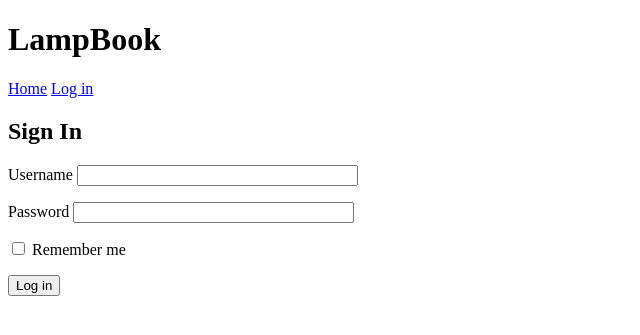
After one commit to laamp/LampBook, a Flask app: page /login in a window 1280 px wide. The commit adds this page. Shown: the top 335 px of the page, without its empty margins (0-640 px from the left). Run offline with Flask 2, Linux system fonts and the light colour scheme.

Commit message:
Finish web forms portion

```diff
--- a/app/__init__.py
+++ b/app/__init__.py
@@ -1,5 +1,7 @@
 from flask import Flask
+from config import Config
 
 app = Flask(__name__)
+app.config.from_object(Config)
 
 from app import routes
--- /dev/null
+++ b/app/forms.py
@@ -0,0 +1,10 @@
+from flask_wtf import FlaskForm
+from wtforms import StringField, PasswordField, BooleanField, SubmitField
+from wtforms.validators import DataRequired
+
+
+class LoginForm(FlaskForm):
+    username = StringField("Username", validators=[DataRequired()])
+    password = PasswordField("Password", validators=[DataRequired()])
+    remember_me = BooleanField("Remember me")
+    submit = SubmitField("Log in")
--- a/app/routes.py
+++ b/app/routes.py
@@ -1,20 +1,28 @@
-from flask import render_template
+from flask import render_template, flash, redirect, url_for
 from app import app
+from app.forms import LoginForm
 
 
-@app.route('/')
-@app.route('/index')
+@app.route("/")
+@app.route("/index")
 def index():
-    user = {'username': 'Lance'}
+    user = {"username": "Lance"}
     posts = [
-        {
-            'author': {'username': 'Lance'},
-            'body': 'Tight, tight, tight.'
-        },
-        {
-            'author': {'username': 'Slippy'},
-            'body': 'Bwop, bwop, BWAHHP'
-        }
+        {"author": {"username": "Lance"}, "body": "Tight, tight, tight."},
+        {"author": {"username": "Slippy"}, "body": "Bwop, bwop, BWAHHP"},
     ]
 
-    return render_template('index.html', title='Home', user=user, posts=posts)
+    return render_template("index.html", title="Home", user=user, posts=posts)
+
+
+@app.route("/login", methods=["GET", "POST"])
+def login():
+    form = LoginForm()
+    if form.validate_on_submit():
+        flash(
+            "Login requested for user {}, remember_me={}".format(
+                form.username.data, form.remember_me.data
+            )
+        )
+        return redirect(url_for("index"))
+    return render_template("login.html", title="Log In", form=form)
--- a/app/templates/base.html
+++ b/app/templates/base.html
@@ -15,8 +15,22 @@
 <body>
     <header>
         <h1>LampBook</h1>
-        <nav><a href="/index">Home</a></nav>
+        <nav>
+            <a href="{{ url_for('index') }}">Home</a>
+            <a href="{{ url_for('login') }}">Log in</a>
+        </nav>
     </header>
+
+    {% with messages = get_flashed_messages() %}
+    {% if messages %}
+    <ul>
+        {% for message in messages %}
+        <li>{{ message }}</li>
+        {% endfor %}
+    </ul>
+    {% endif %}
+    {% endwith %}
+
     {% block content %}
     {% endblock content %}
 </body>
--- /dev/null
+++ b/app/templates/login.html
@@ -0,0 +1,27 @@
+{% extends 'base.html' %}
+
+{% block content %}
+<h2>Sign In</h2>
+<form action="" method="post" novalidate>
+    {{ form.hidden_tag() }}
+    <p>
+        {{ form.username.label }}
+        {{ form.username(size=32) }}
+        {% for error in form.username.errors %}
+        {{error}}
+        {% endfor %}
+    </p>
+    <p>
+        {{ form.password.label }}
+        {{ form.password(size=32) }}
+        {% for error in form.password.errors %}
+        {{error}}
+        {% endfor %}
+    </p>
+    <p>
+        {{ form.remember_me() }}
+        {{ form.remember_me.label }}
+    </p>
+    <p>{{ form.submit() }}</p>
+</form>
+{% endblock content %}
--- a/config.py
+++ b/config.py
@@ -2,7 +2,4 @@ import os
 
 
 class Config(object):
-    SECRET_KEY = os.environ.get["SECRET_KEY"] or "you-will-never-guess"
-
-
-# left off at explaining the secret key config variable
+    SECRET_KEY = os.environ.get("SECRET_KEY") or "you-will-never-guess"
```
